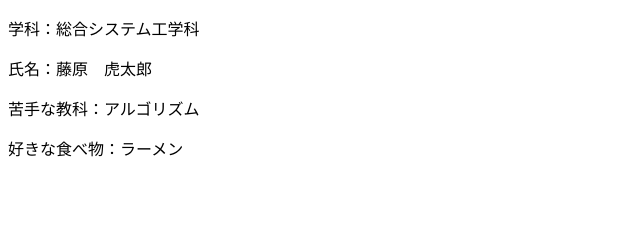
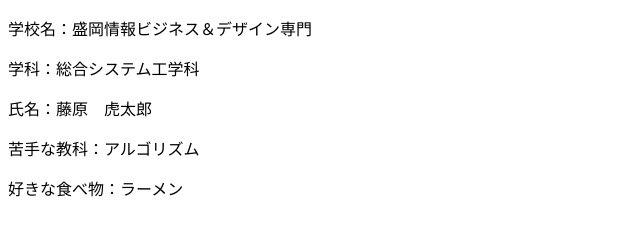
Before and after one commit to orenouserNamehaKawamura1/branch-test, a plain HTML site: page profile_B.html in a window 1280 px wide. Shown: the whole page, without its empty margins (0-640 px from the left). Drawn offline with Linux system fonts and the light colour scheme.

Commit message:
複数行

```diff
--- a/profile_B.html
+++ b/profile_B.html
@@ -4,6 +4,7 @@
 	<meta charset= "UTF-8">
 </head>
 <body>
+	<p>学校名：盛岡情報ビジネス＆デザイン専門</p>
 	<p>学科：総合システム工学科</p>
 	<p>氏名：藤原　虎太郎</P>
 	<p>苦手な教科：アルゴリズム</P>
```
